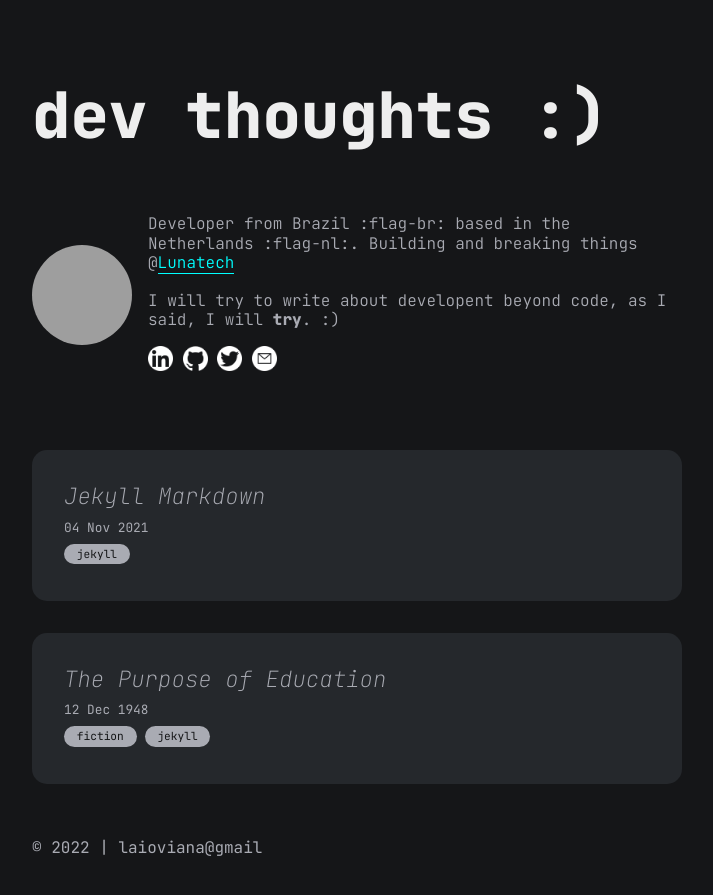
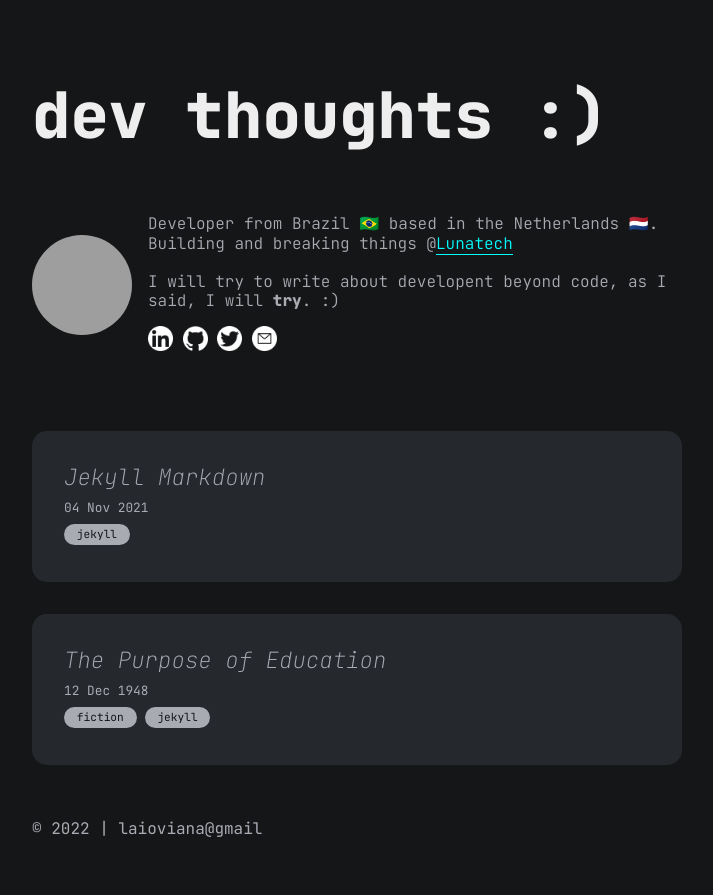
Before and after one commit to laioviana/laioviana.github.io, a Jekyll site: the page built from index.md, in a window 1280 px wide, cut to the strip 0-912 px from the top of the page. Shown: the top 895 px of the strip, without its empty margins (283-996 px from the left). Built offline with Jekyll 4.4.1, drawn with Linux system fonts in a browser that asks for light colours; emoji names are drawn with the system emoji font; grey boxes are pictures that could not be loaded.

Commit message:
Fixing emoji flags

```diff
--- a/_data/author.yml
+++ b/_data/author.yml
@@ -1,7 +1,7 @@
 name: Laio Dias
 dp: https://https://avatars.githubusercontent.com/u/4929875?v=4
 description: "<p>
-    Developer from Brazil :flag-br: based in the Netherlands :flag-nl:. Building and breaking things @<a href='https://lunatech.nl' target='_blank'>Lunatech</a>
+    Developer from Brazil :brazil: based in the Netherlands :netherlands:. Building and breaking things @<a href='https://lunatech.nl' target='_blank'>Lunatech</a>
   </p>
   <br/>
   <p>
```
